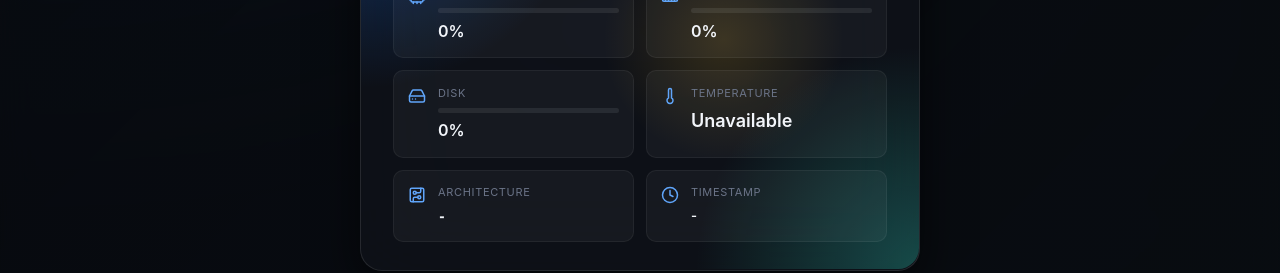
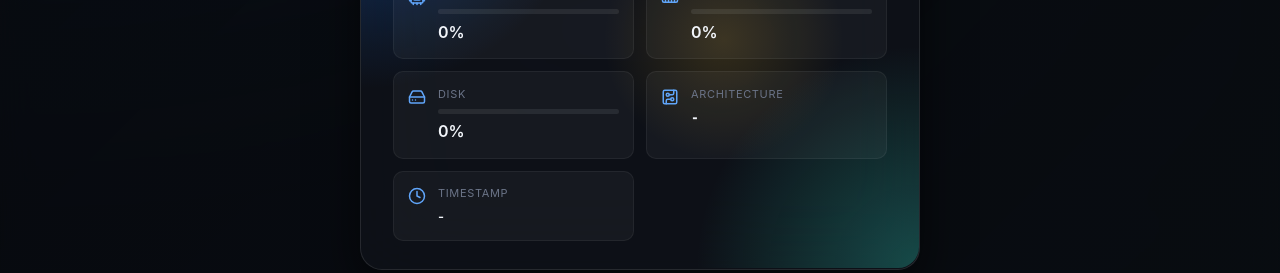
Before and after one commit to nduagoziem/ihu, a Vue app in the folder frontend/: page / in a window 1280 px wide. Both pictures are taken after a click on the button 1121 px from the left and 29 px from the top of the page. Shown: the part 340-613 px from the top of the page. Built offline with nearby package versions, Linux system fonts and the light colour scheme.

Commit message:
feat: remove temperature handling from system stats

```diff
--- a/frontend/src/components/SystemStats.vue
+++ b/frontend/src/components/SystemStats.vue
@@ -4,7 +4,6 @@ import {
   Cpu,
   MemoryStick,
   HardDrive,
-  Thermometer,
   X,
   Sparkles,
   Clock,
@@ -17,9 +16,6 @@ const props = defineProps({
 const emit = defineEmits(["close"]);
 
 const systemStats = computed(() => props.stats || {});
-const temperatureText = computed(() =>
-  systemStats.value.temperature >= 0 ? `${systemStats.value.temperature} C` : "Unavailable",
-);
 const timestampText = computed(() => systemStats.value.timestamp || "-");
 
 function dismiss() {
@@ -93,14 +89,6 @@ function dismiss() {
                 ></div>
               </div>
               <div class="stat__val">{{ systemStats.diskUsage || 0 }}%</div>
-            </div>
-          </div>
-
-          <div class="stat">
-            <Thermometer :size="18" class="stat__icon" />
-            <div class="stat__body">
-              <div class="stat__label">Temperature</div>
-              <div class="stat__val stat__val--big">{{ temperatureText }}</div>
             </div>
           </div>
 
```
Also changed, not shown: 1 other file (tests, documents, lock files or other folders).
